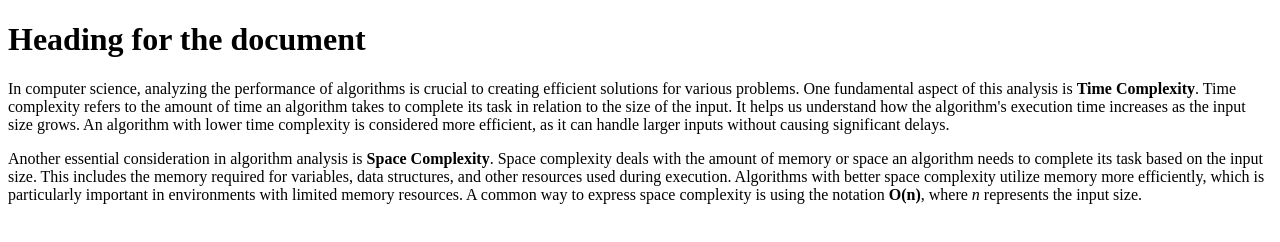
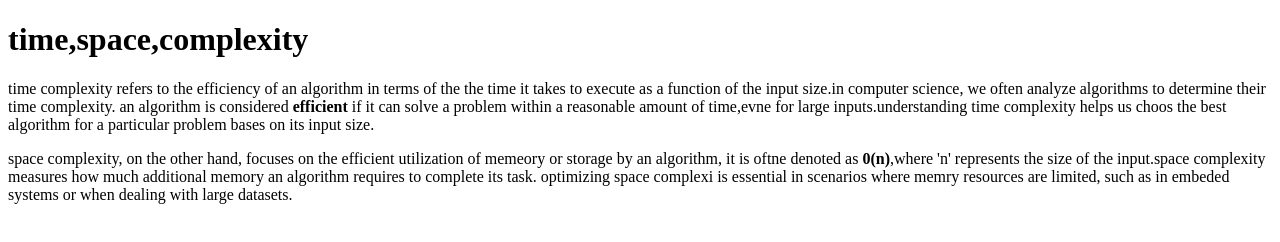
Before and after one commit to acciojob/time-and-space-complexity-dineshgore, a website: page main.html in a window 1280 px wide. Drawn offline with Linux system fonts and the light colour scheme.

Commit message:
created a submission

```diff
--- a/main.html
+++ b/main.html
@@ -1,15 +1,14 @@
 <!DOCTYPE html>
-<html>
-<head>
-    <title>Understanding Time and Space Complexity</title>
-</head>
-<body>
-    <h1>Heading for the document</h1>
-    <p>
-        In computer science, analyzing the performance of algorithms is crucial to creating efficient solutions for various problems. One fundamental aspect of this analysis is <strong>Time Complexity</strong>. Time complexity refers to the amount of time an algorithm takes to complete its task in relation to the size of the input. It helps us understand how the algorithm's execution time increases as the input size grows. An algorithm with lower time complexity is considered more efficient, as it can handle larger inputs without causing significant delays.
-    </p>
-    <p>
-        Another essential consideration in algorithm analysis is <strong>Space Complexity</strong>. Space complexity deals with the amount of memory or space an algorithm needs to complete its task based on the input size. This includes the memory required for variables, data structures, and other resources used during execution. Algorithms with better space complexity utilize memory more efficiently, which is particularly important in environments with limited memory resources. A common way to express space complexity is using the notation <strong>O(n)</strong>, where <em>n</em> represents the input size.
-    </p>
-</body>
+<html lang="en">
+  <head>
+    <meta charset="UTF-8">
+    <meta name="viewport" content="width=device-width,initial-scale=1.0">
+    <title>time and complexity</title>
+  </head>
+  <body>
+    <h1>time,space,complexity</h1>
+    <p>time complexity refers to the efficiency of an algorithm in terms of the the time it takes to execute as a function of the input size.in computer science, we often analyze  algorithms to determine their time complexity. an algorithm is considered<b> efficient </b>if it can solve a problem within a reasonable amount of time,evne for large inputs.understanding time complexity helps us choos the best algorithm for a particular problem bases on its input size.</p>
+    <p>space complexity, on the other hand, focuses on the efficient utilization of memeory or storage by an algorithm, it is oftne denoted as <b>0(n)</b>,where
+    'n' represents the size of the input.space complexity measures how much additional memory an algorithm requires to complete its task. optimizing space complexi is essential in scenarios where memry resources are limited, such as in embeded systems or when dealing with large datasets.</p>
+  </body>
 </html>
```
